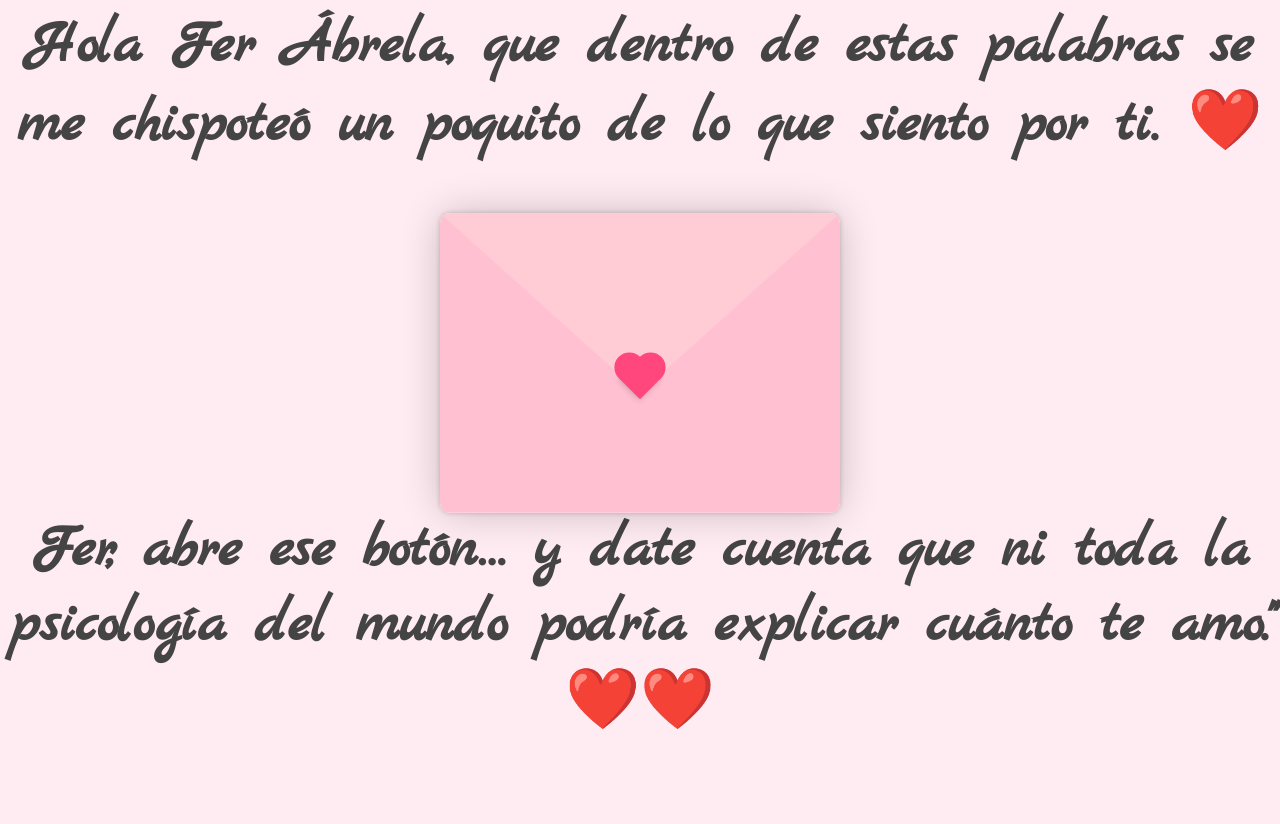
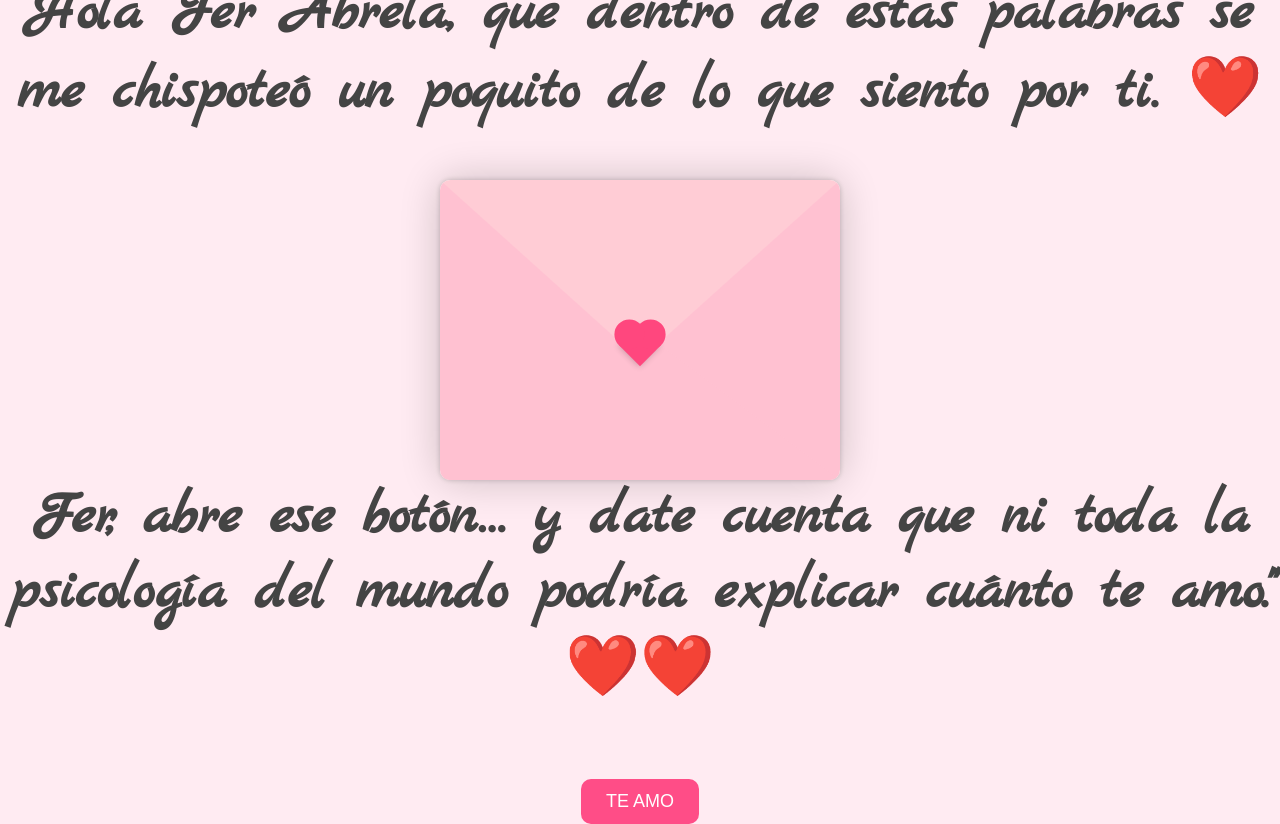
Before and after one commit to Leascloud22/Leascloud22.github.io, a plain HTML site: page index.html in a window 1280 px wide. Before the commit the page ends 800 px from the top, so only its background shows below. Drawn offline with Linux system fonts and the light colour scheme.

Commit message:
Update index.html

```diff
--- a/index.html
+++ b/index.html
@@ -47,6 +47,6 @@ Toñito
     <script src="script2.js"></script>
  <h1> Fer, abre ese botón… y date cuenta que ni toda la psicología del mundo podría explicar cuánto te amo." ❤️❤️</h1>
 <a href="rosa.html">
-  <button style="padding: 15px 30px;>TE AMO</button>
+  <button>TE AMO</button>
 </body>
 </html>
```
